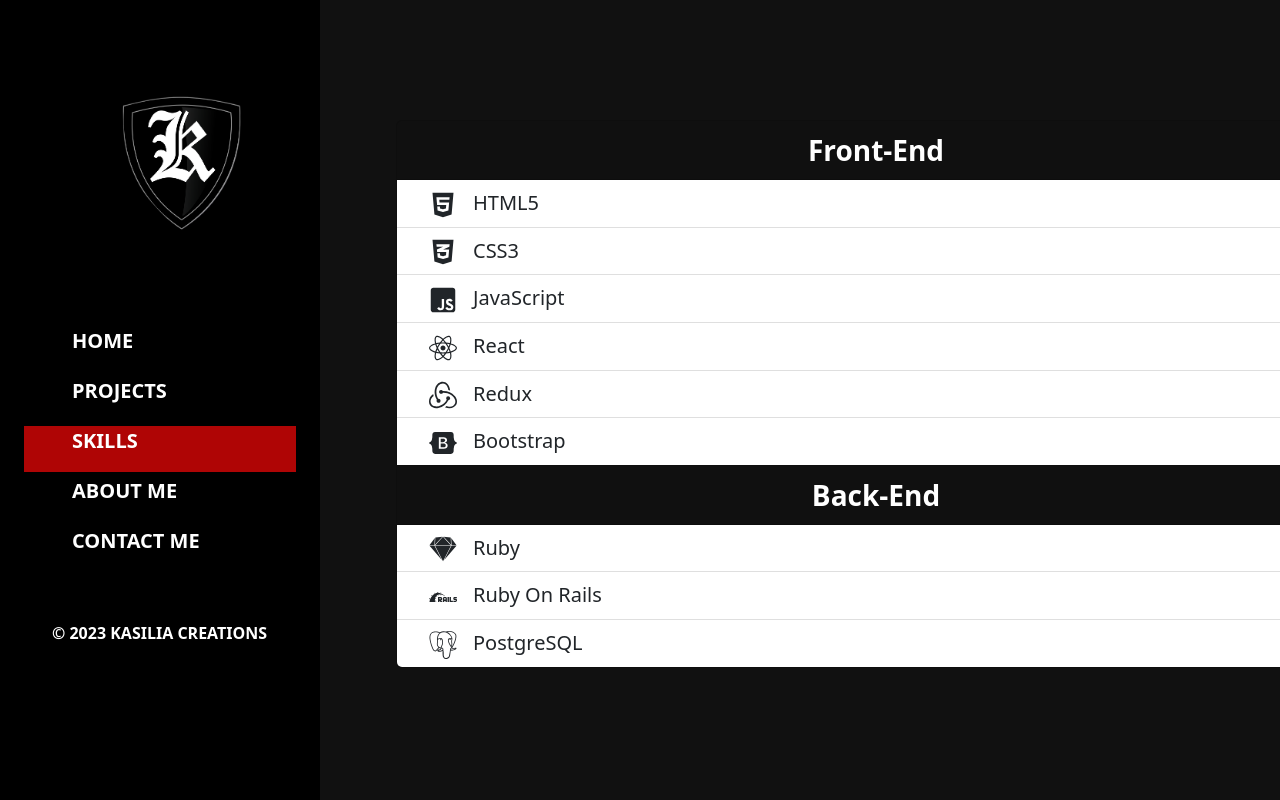
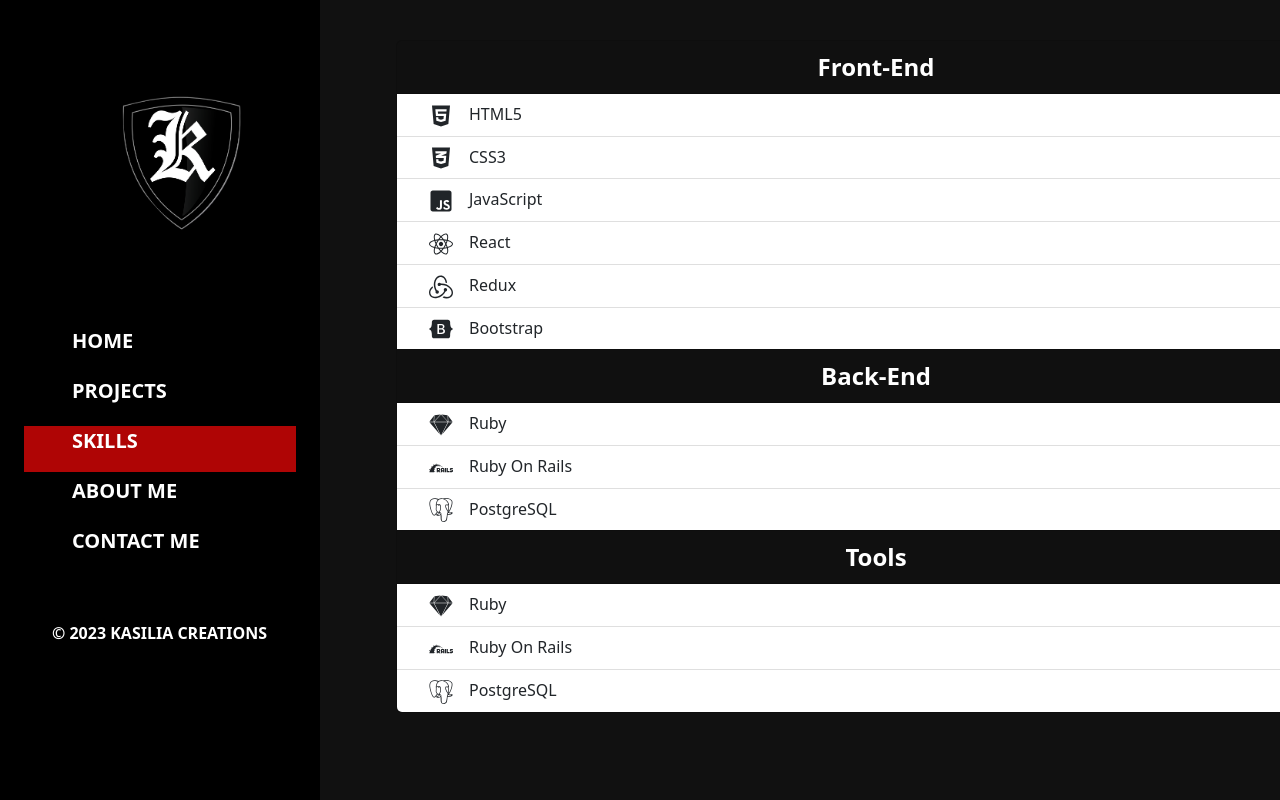
Before and after one commit to David-Kasilia/my-portfolio-react, a React (Create React App) app: page /skills in a window 1280 px wide. Shown: the top 800 px of the page. Built offline with nearby package versions, Linux system fonts and the light colour scheme.

Commit message:
Fix skills page

```diff
--- a/src/assets/stylesheets/App.css
+++ b/src/assets/stylesheets/App.css
@@ -26,7 +26,7 @@
 
 .skills-page {
   position: absolute;
-  top: 15%;
+  top: 5%;
   left: 30%;
 }
 
--- a/src/components/HomePage/HomePage.js
+++ b/src/components/HomePage/HomePage.js
@@ -21,7 +21,13 @@
               <br />
               & Graffiti Artist
             </p>
-            <p className="card-text"><small className=" fs-5fw-semibold text-white">With Passion For Creating High Quality UI & Great UX Websites & Android Applications</small></p>
+            <p className="card-text ms-5">
+              <small className=" fs-6 fw-semibold text-white">
+                With Passion For:
+                <br />
+                Creating High Quality UI & Great UX Websites & Android Applications
+              </small>
+            </p>
           </div>
         </div>
         <div className="card-footer text-muted">
--- a/src/components/Skills/Skills.js
+++ b/src/components/Skills/Skills.js
@@ -7,49 +7,66 @@
 const Skills = () => (
   <div className="container-fluid skills-page">
     <div className="card about-card">
-      <div className="card-header text-white text-center fw-bold fs-3">
+      <div className="card-header text-white text-center fw-bold fs-4">
         Front-End
       </div>
-      <ul className="list-group list-group-flush fw-semi-bold fs-5">
+      <ul className="list-group list-group-flush fw-semi-bold fs-6">
         <li className="list-group-item">
-          <FaHtml5 className="fs-3 ms-3 me-3" />
+          <FaHtml5 className="fs-4 ms-3 me-3" />
           HTML5
         </li>
         <li className="list-group-item">
-          <FaCss3Alt className="fs-3 ms-3 me-3" />
+          <FaCss3Alt className="fs-4 ms-3 me-3" />
           CSS3
         </li>
         <li className="list-group-item">
-          <FaJsSquare className="fs-3 ms-3 me-3" />
+          <FaJsSquare className="fs-4 ms-3 me-3" />
           JavaScript
         </li>
         <li className="list-group-item">
-          <FaReact className="fs-3 ms-3 me-3" />
+          <FaReact className="fs-4 ms-3 me-3" />
           React
         </li>
         <li className="list-group-item">
-          <SiRedux className="fs-3 ms-3 me-3" />
+          <SiRedux className="fs-4 ms-3 me-3" />
           Redux
         </li>
         <li className="list-group-item">
-          <FaBootstrap className="fs-3 ms-3 me-3" />
+          <FaBootstrap className="fs-4 ms-3 me-3" />
           Bootstrap
         </li>
       </ul>
-      <div className="card-header text-white text-center fw-bold fs-3">
+      <div className="card-header text-white text-center fw-bold fs-4">
         Back-End
       </div>
-      <ul className="list-group list-group-flush fw-semi-bold fs-5">
+      <ul className="list-group list-group-flush fw-semi-bold fs-6">
         <li className="list-group-item">
-          <FaSketch className="fs-3 ms-3 me-3" />
+          <FaSketch className="fs-4 ms-3 me-3" />
           Ruby
         </li>
         <li className="list-group-item">
-          <SiRubyonrails className="fs-3 ms-3 me-3" />
+          <SiRubyonrails className="fs-4 ms-3 me-3" />
           Ruby On Rails
         </li>
         <li className="list-group-item">
-          <SiPostgresql className="fs-3 ms-3 me-3" />
+          <SiPostgresql className="fs-4 ms-3 me-3" />
+          PostgreSQL
+        </li>
+      </ul>
+      <div className="card-header text-white text-center fw-bold fs-4">
+        Tools
+      </div>
+      <ul className="list-group list-group-flush fw-semi-bold fs-6">
+        <li className="list-group-item">
+          <FaSketch className="fs-4 ms-3 me-3" />
+          Ruby
+        </li>
+        <li className="list-group-item">
+          <SiRubyonrails className="fs-4 ms-3 me-3" />
+          Ruby On Rails
+        </li>
+        <li className="list-group-item">
+          <SiPostgresql className="fs-4 ms-3 me-3" />
           PostgreSQL
         </li>
       </ul>
```
